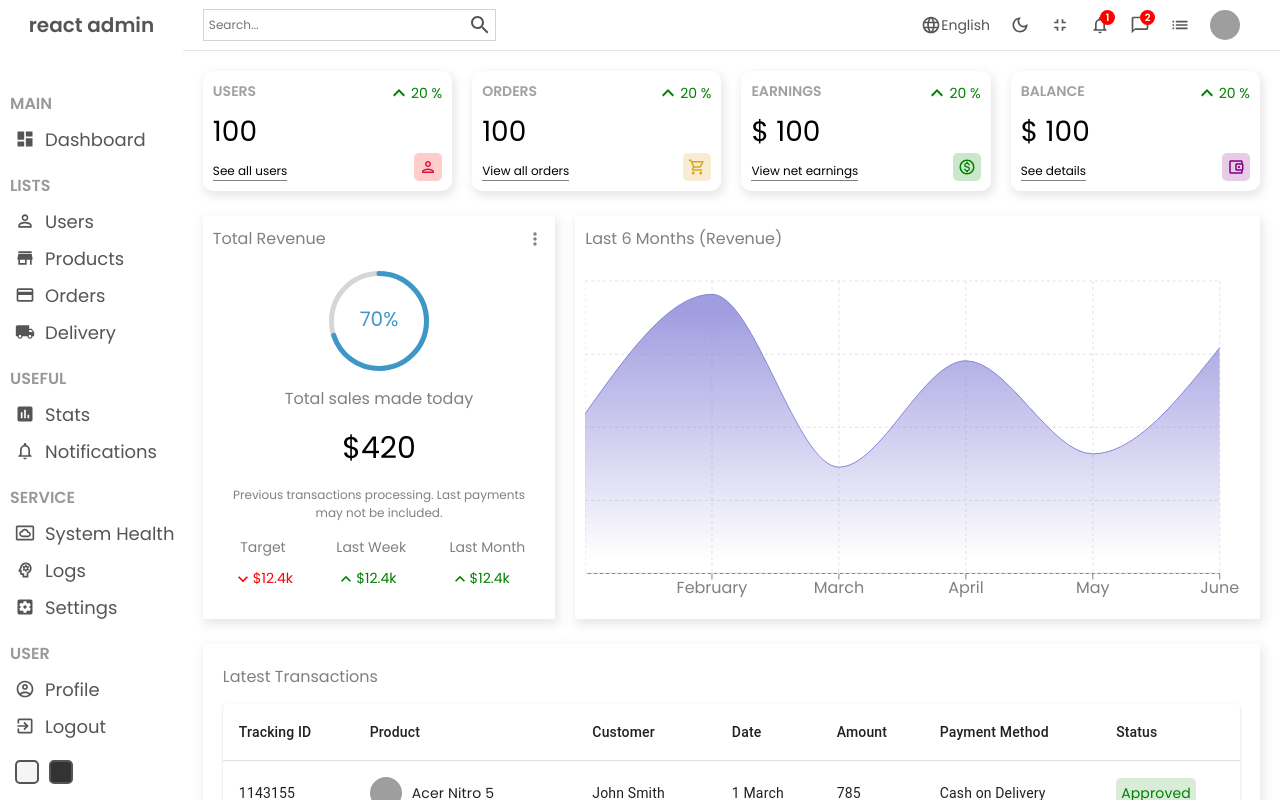
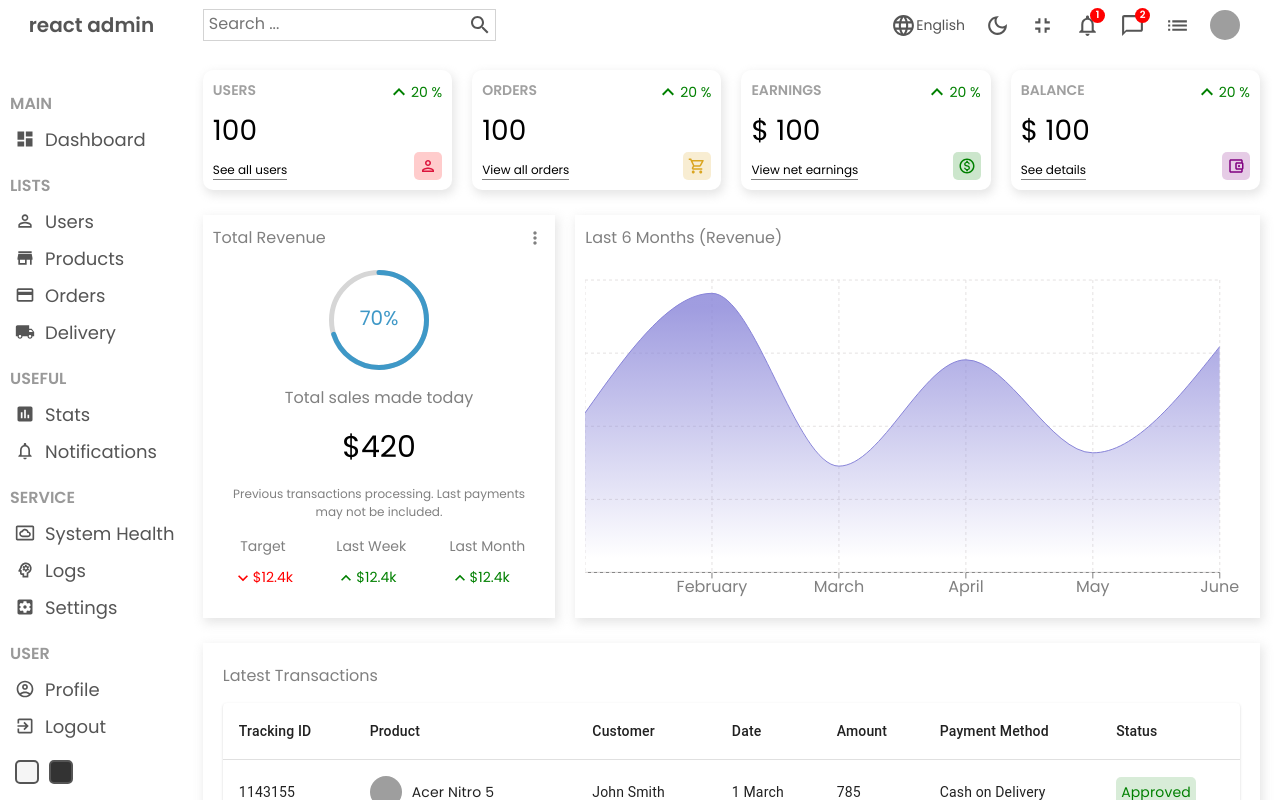
Before and after one commit to FREDVUNI/react-admin, a React (Create React App) app: page / in a window 1280 px wide. Shown: the top 800 px of the page. Built offline with nearby package versions, Linux system fonts and the light colour scheme; grey boxes are pictures that could not be loaded.

Commit message:
Adjust styles fro navbar

```diff
--- a/src/components/navbar/Navbar.jsx
+++ b/src/components/navbar/Navbar.jsx
@@ -16,7 +16,7 @@ const Navbar = () => {
     <div className="navbar">
       <div className="wrapper">
         <div className="search">
-          <input type="text" placeholder="Search..." />
+          <input type="text" placeholder="Search ..." />
           <SearchOutlinedIcon />
         </div>
         <div className="items">
--- a/src/components/navbar/navbar.scss
+++ b/src/components/navbar/navbar.scss
@@ -1,6 +1,5 @@
 .navbar {
   height: 50px;
-  border-bottom: 0.5px solid rgb(231, 228, 228);
   display: flex;
   align-items: center;
   font-size: 14px;
@@ -25,7 +24,7 @@
         background: transparent;
 
         &::placeholder {
-          font-size: 12px;
+          font-size: 16px;
         }
       }
     }
@@ -39,9 +38,10 @@
         align-items: center;
         margin-right: 20px;
         position: relative;
+        cursor: pointer;
 
         .icon {
-          font-size: 20px;
+          font-size: 25px;
         }
 
         .avatar {
```
